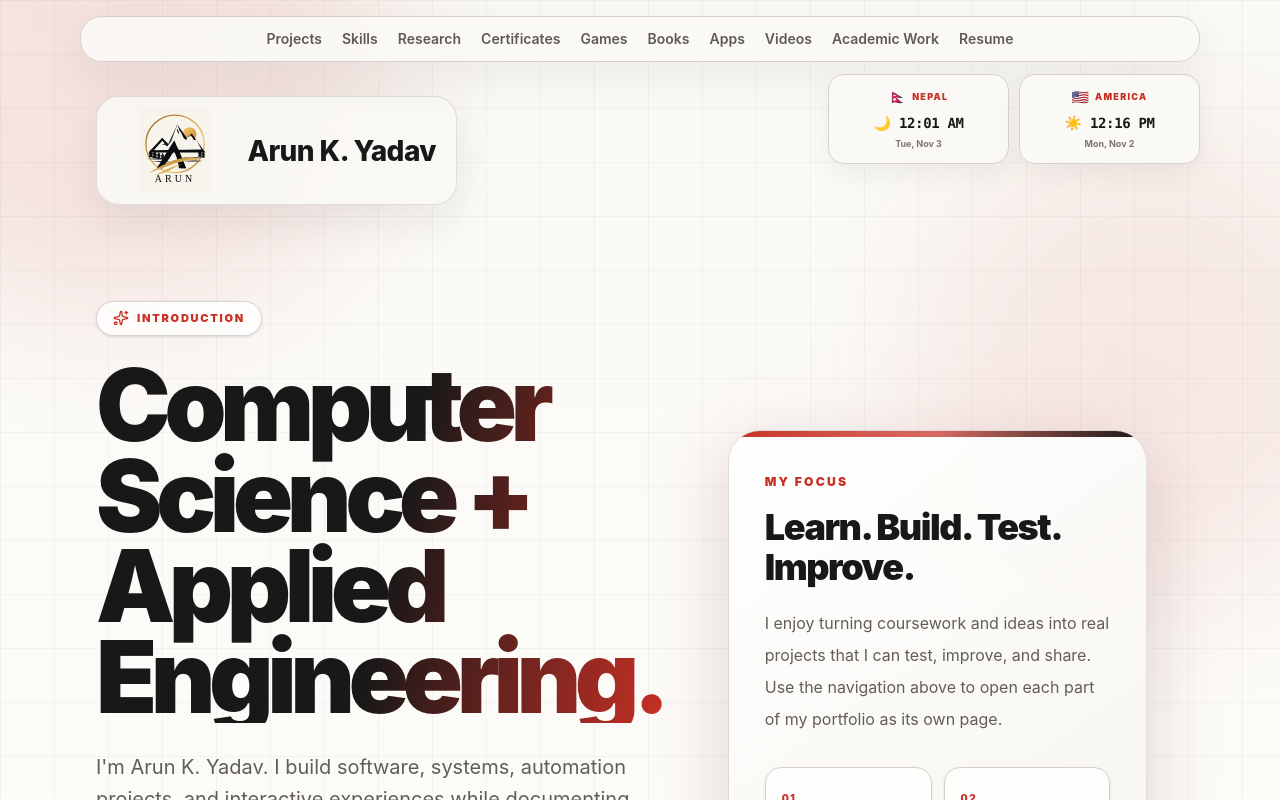
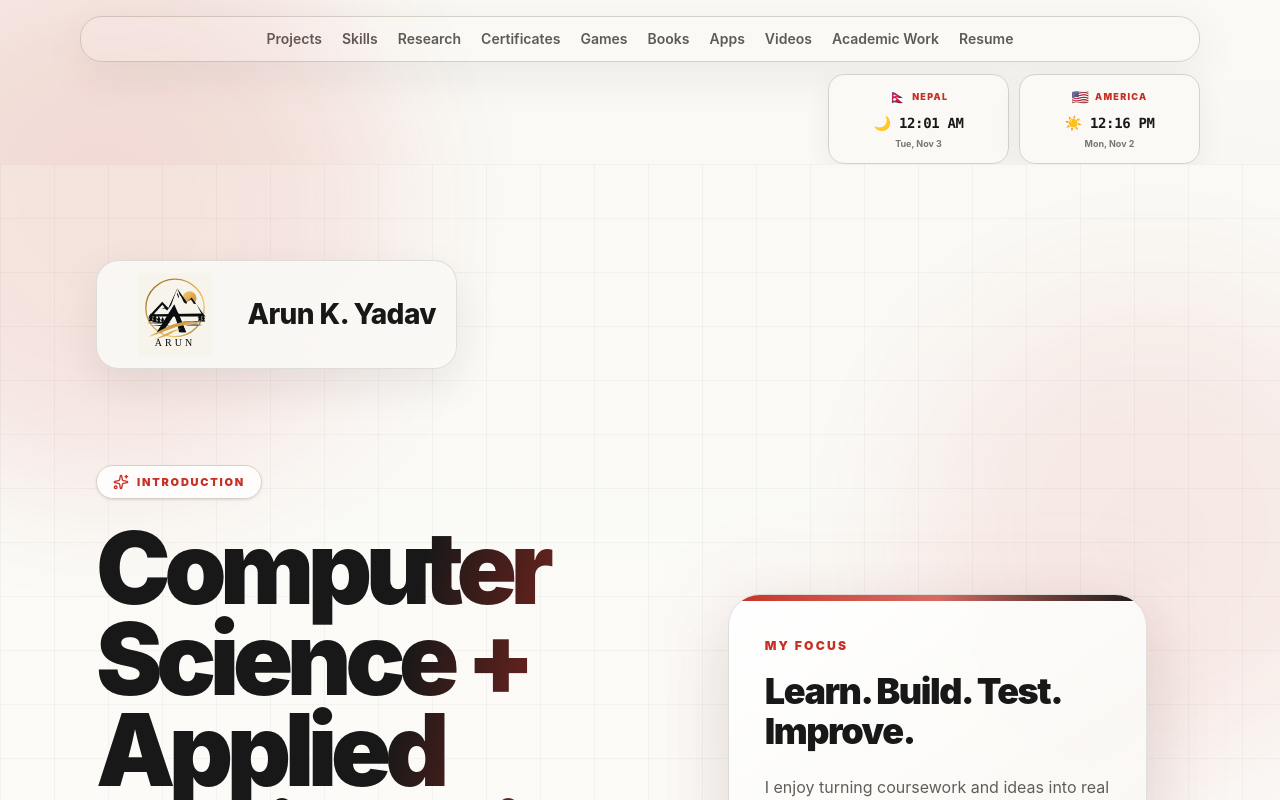
Before and after one commit to arunyadav-214/learning-website, a Next.js app: page / in a window 1280 px wide. Shown: the top 800 px of the page. Built offline with nearby package versions, Linux system fonts and the light colour scheme.

Commit message:
Make desktop navigation scroll with page

```diff
--- a/app/PortfolioNav.tsx
+++ b/app/PortfolioNav.tsx
@@ -30,7 +30,7 @@ const mobileLinks = [
 export default function PortfolioNav() {
   return (
     <>
-      <div className="fixed left-1/2 top-4 z-[100] hidden w-[min(1120px,calc(100vw-2rem))] -translate-x-1/2 lg:block">
+      <div className="mx-auto hidden w-[min(1120px,calc(100vw-2rem))] pt-4 lg:block">
         <div className="rounded-[1.35rem] border border-black/10 bg-[#faf9f5]/90 px-5 py-3 shadow-[0_14px_45px_rgba(24,24,24,.07)] backdrop-blur-xl">
           <nav className="flex flex-wrap items-center justify-center gap-x-5 gap-y-2" aria-label="Portfolio navigation">
             {desktopLinks.map(([label, href]) => (
```
